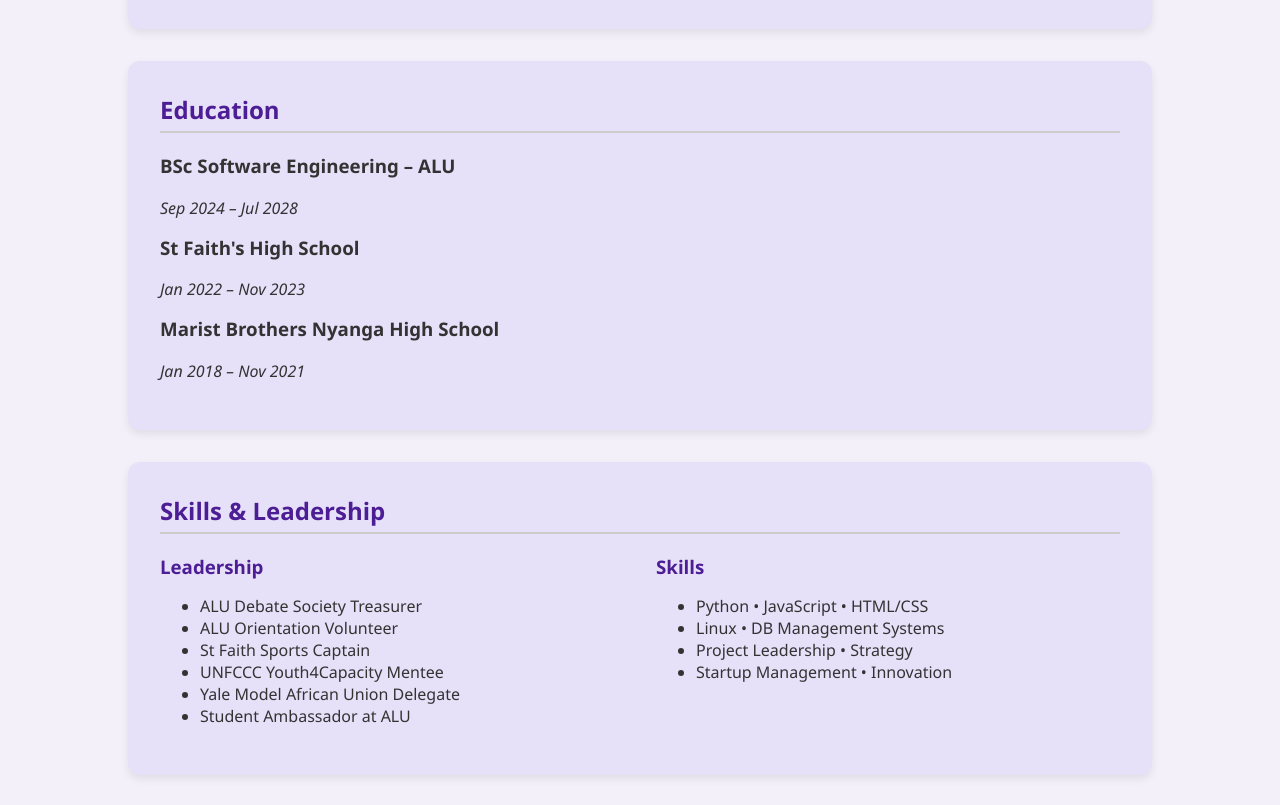
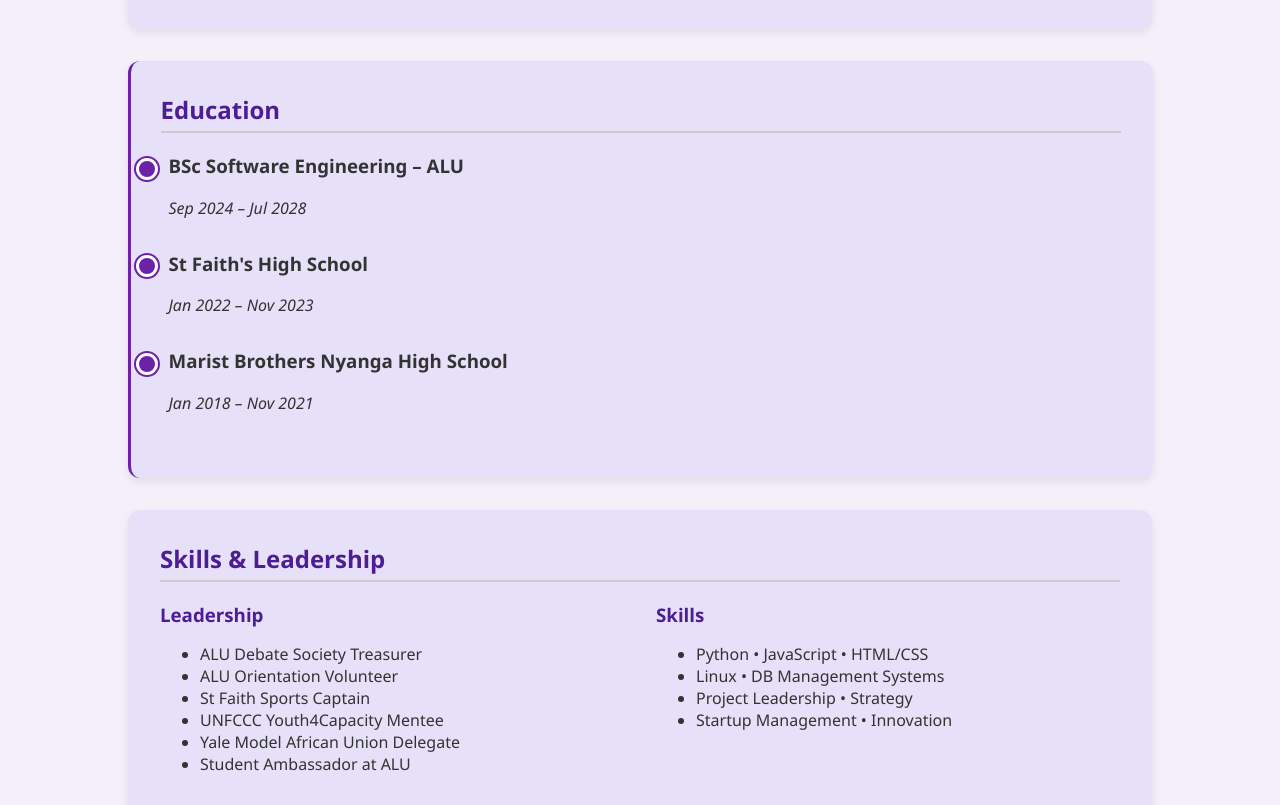
Before and after one commit to Paul-202425/resume_portfolio, a plain HTML site: page index.html in a window 1280 px wide. Shown: the part 923-1728 px from the top of the page. Drawn offline with Linux system fonts and the light colour scheme.

Commit message:
edit a better education view

```diff
--- a/index.html
+++ b/index.html
@@ -65,17 +65,31 @@
       </div>
     </section>
 
-    <section id="education" class="section card">
+   <section id="education" class="section card timeline">
   <h2>Education</h2>
-      <div>
+  <div class="edu-item">
+    <div class="dot"></div>
+    <div class="edu-content">
       <h3>BSc Software Engineering – ALU</h3>
       <p><em>Sep 2024 – Jul 2028</em></p>
+    </div>
+  </div>
+  <div class="edu-item">
+    <div class="dot"></div>
+    <div class="edu-content">
       <h3>St Faith's High School</h3>
       <p><em>Jan 2022 – Nov 2023</em></p>
+    </div>
+  </div>
+  <div class="edu-item">
+    <div class="dot"></div>
+    <div class="edu-content">
       <h3>Marist Brothers Nyanga High School</h3>
       <p><em>Jan 2018 – Nov 2021</em></p>
     </div>
+  </div>
 </section>
+
 
     <section id="skills-leadership" class="section split-card">
       <h2>Skills & Leadership</h2>
--- a/styles.css
+++ b/styles.css
@@ -363,3 +363,43 @@ body.dark-mode label {
     min-width: 100%;
   }
 }
+/* ===== Timeline Style for Education ===== */
+.timeline {
+  position: relative;
+  padding-left: 30px;
+  border-left: 3px solid #6b21a8;
+}
+
+.edu-item {
+  position: relative;
+  margin-bottom: 2rem;
+}
+
+.edu-item .dot {
+  position: absolute;
+  left: -25px;
+  top: 0.3em;
+  width: 16px;
+  height: 16px;
+  background-color: #6b21a8;
+  border: 3px solid white;
+  border-radius: 50%;
+  box-shadow: 0 0 0 2px #6b21a8;
+}
+
+.edu-content {
+  padding-left: 0.5rem;
+}
+
+body.dark-mode .timeline {
+  border-left-color: #9333ea;
+}
+
+body.dark-mode .edu-item .dot {
+  background-color: #9333ea;
+  box-shadow: 0 0 0 2px #9333ea;
+}
+
+body.dark-mode .edu-content {
+  color: #ddd;
+}
```
Lines whose indentation alone changed are shown as unchanged.
